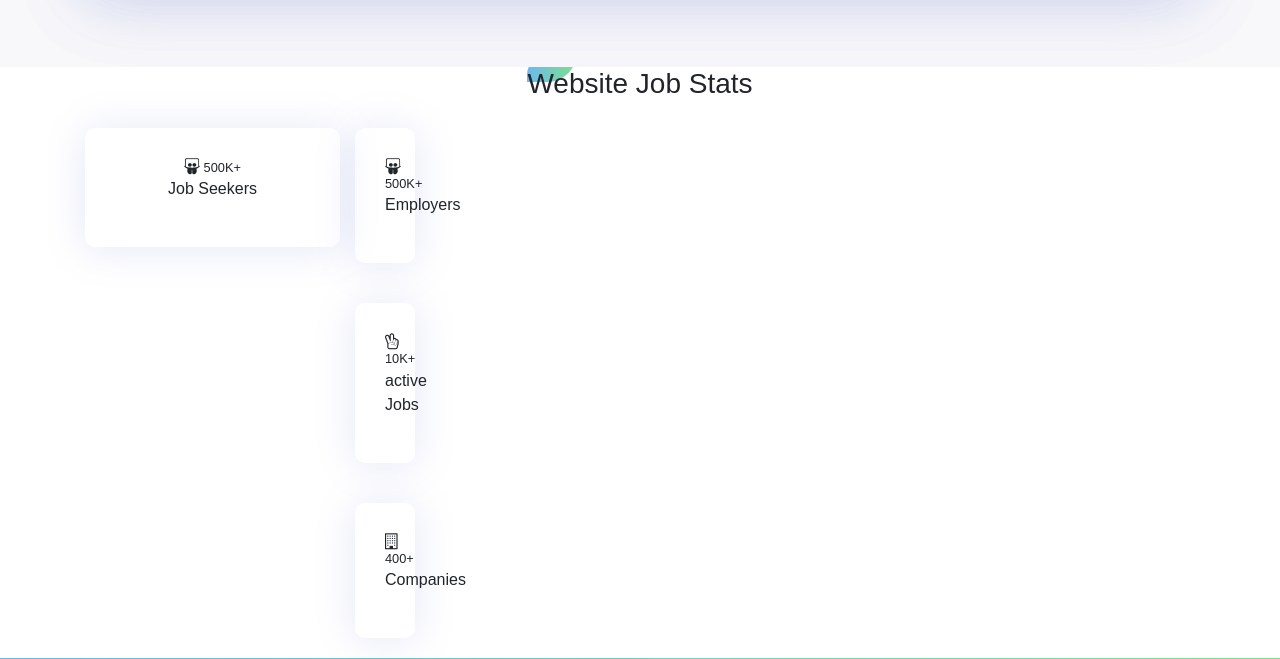
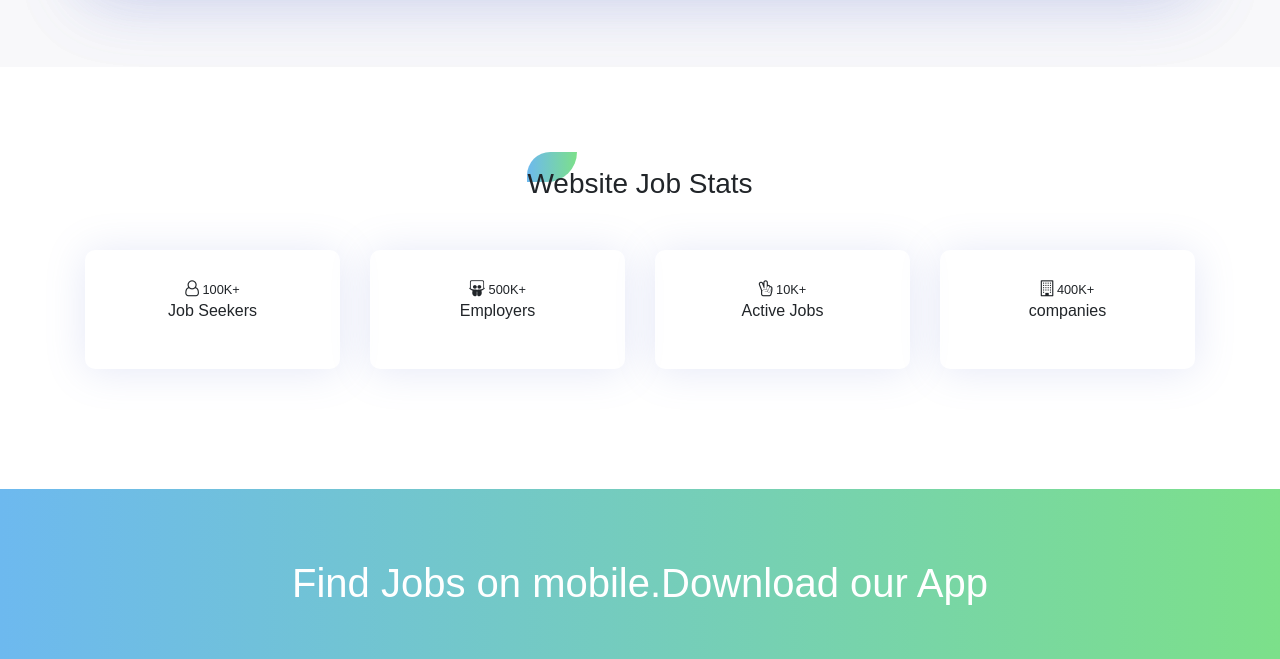
Before and after one commit to dre37167/job-website, a plain HTML site: page index.html in a window 1280 px wide. Shown: the part 2549-3208 px from the top of the page. Drawn offline with nearby package versions, Linux system fonts and the light colour scheme.

Commit message:
updated bootstrap grid system

```diff
--- a/index.html
+++ b/index.html
@@ -158,19 +158,16 @@
 
 <section id="site-stats">
   <div class="container text-center">
-      <h3>Website Job Stats</h3>
+      <h3> Website Job Stats </h3>
     <div class="row">
       <div class="col-md-6">
         <div class="row">
           <div class="col-6">
             <div class="stats-box">
-          <i class="fa fa-slideshare"></i><span><small> 500K+ </small></span>
+              <i class="fa fa-user-o"></i><span><small> 100K+ </small></span>
               <p>Job Seekers</p>
             </div>
           </div>
-          <div class="row">
-          <div class="col-md-6">
-            <div class="row">
           <div class="col-6">
             <div class="stats-box">
               <i class="fa fa-slideshare"></i><span><small> 500K+ </small></span>
@@ -178,19 +175,21 @@
             </div>
           </div>
         </div>
+      </div>
+      <div class="col-md-6">
         <div class="row">
-          <div class="col-md-3">
+          <div class="col-6">
             <div class="stats-box">
               <i class="fa fa-hand-peace-o"></i><span><small> 10K+ </small></span>
-              <p>active Jobs</p>
+              <p>Active Jobs</p>
             </div>
           </div>
+          <div class="col-6">
+            <div class="stats-box">
+              <i class="fa fa-building-o"></i><span><small> 400K+ </small></span>
+              <p>companies</p>
             </div>
-          <div class="row">
-          <div class="col-md-3">
-            <div class="stats-box">
-              <i class="fa fa-building-o"></i><span><small> 400+ </small></span>
-              <p>Companies</p>
+          </div>
         </div>
       </div>
     </div>
--- a/style.css
+++ b/style.css
@@ -186,11 +186,11 @@ h3::before{
 
 /* site stats */
 
-.site-stats{
-  padding: 100px, 0;
+#site-stats{
+padding: 100px 0;
 }
 
-.site-stats h3{
+#site-stats h3{
   margin-bottom: 30px;
 }
 
@@ -220,6 +220,7 @@ h3::before{
 #app-banner img{
   width: 150px;
   margin: 50px 0;
+  border-radius: 10px;
 }
 
 /* footer */
```
Lines whose indentation alone changed are shown as unchanged.
